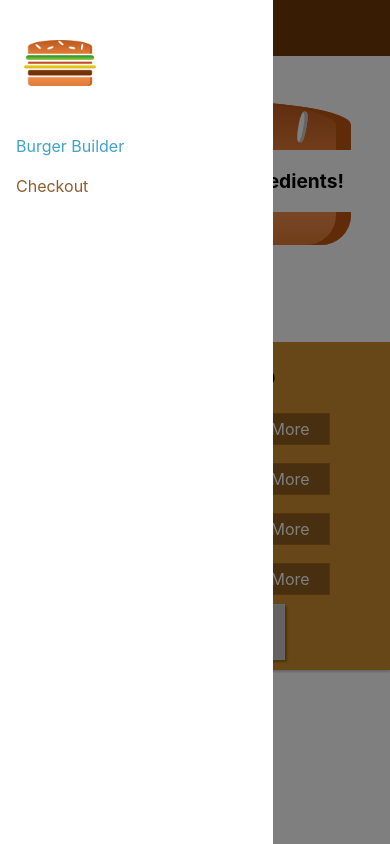
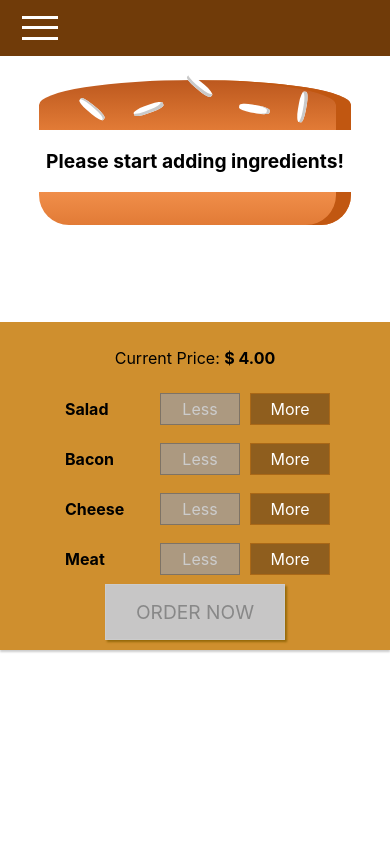
Before and after one commit to aleej/burger-builder, a React (Create React App) app: page / in a window 390 px wide. Built offline with nearby package versions, Linux system fonts and the light colour scheme.

Commit message:
Task#181 Adds responsive hamburger menu for sidecar

```diff
--- a/src/components/Layout/Layout.js
+++ b/src/components/Layout/Layout.js
@@ -7,19 +7,22 @@
 
 class Layout extends Component {
     state = {
-        showSideDrawer: true
+        showSideDrawer: false
     }
 
     sideDrawerClosedHandler = () => {
         this.setState({showSideDrawer: false});
     }
 
+    sideDrawerOpenedHandler = () => {
+        this.setState({showSideDrawer: true});
+    }
+
     render() {
         return (
             <Aux>
-                <Toolbar />
+                <Toolbar openSideDrawer={this.sideDrawerOpenedHandler} />
                 <SideDrawer open={this.state.showSideDrawer} closed={this.sideDrawerClosedHandler} />
-                <div>Toolbar, SideDrawer, Backdrop</div>
                 <main className={classes.Content}>
                     {this.props.children}
                 </main>
--- /dev/null
+++ b/src/components/Navigation/DrawerToggle/DrawerToggle.js
@@ -0,0 +1,13 @@
+import React from 'react';
+
+import classes from './DrawerToggle.module.css';
+
+const drawerToggle = (props) => (
+    <div className={classes.DrawerToggle} onClick={props.clicked} >
+        <div></div>
+        <div></div>
+        <div></div>
+    </div>
+);
+
+export default drawerToggle;
--- /dev/null
+++ b/src/components/Navigation/DrawerToggle/DrawerToggle.module.css
@@ -0,0 +1,23 @@
+.DrawerToggle {
+    width: 40px;
+    height: 100%;
+    display: flex;
+    flex-flow: column;
+    justify-content: space-around;
+    align-items: center;
+    padding: 12px 0;
+    box-sizing: border-box;
+    cursor: pointer;
+}
+
+.DrawerToggle div {
+    width: 90%;
+    height: 3px;
+    background-color: white;
+}
+
+@media (min-width: 500px) {
+    .DrawerToggle {
+        display: none;
+    }
+}
--- a/src/components/Navigation/Toolbar/Toolbar.js
+++ b/src/components/Navigation/Toolbar/Toolbar.js
@@ -3,10 +3,11 @@
 import classes from './Toolbar.module.css';
 import Logo from '../../Logo/Logo';
 import NavigationItems from '../NavigationItems/NavigationItems';
+import DrawerToggle from '../DrawerToggle/DrawerToggle';
 
 const toolbar = (props) => (
     <header className={classes.Toolbar}>
-        <div>MENU</div>
+        <DrawerToggle clicked={props.openSideDrawer} />
         <div className={[classes.Logo, classes.DesktopOnly].join(' ')}>
             <Logo />
         </div>
```
